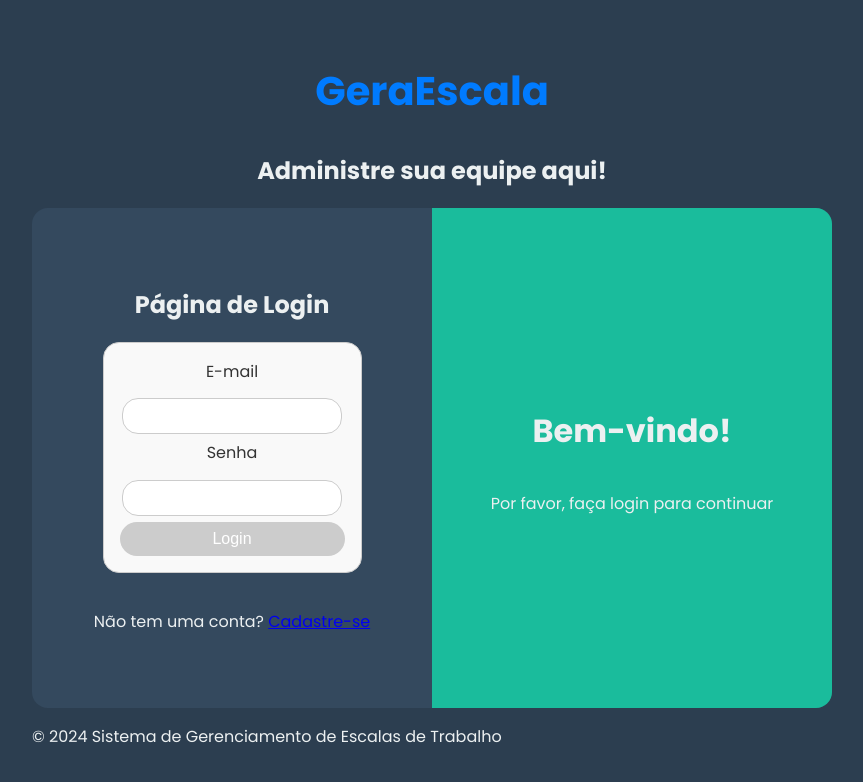
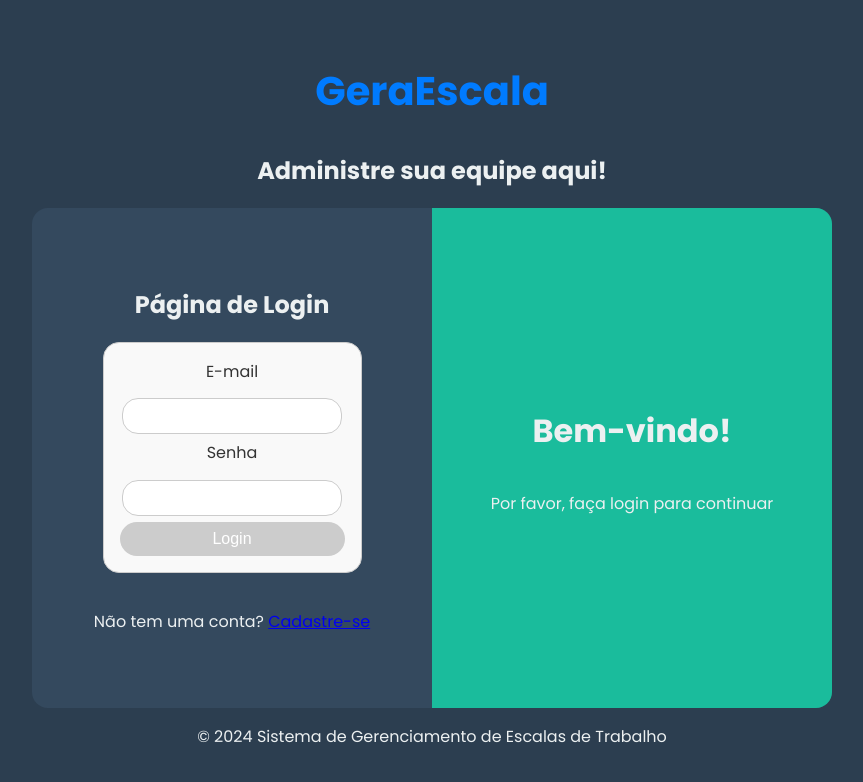
Before and after one commit to KeyssonG/GeraEscala.Js, a React (Create React App) app: page /login in a window 1280 px wide. Shown: the top 782 px of the page, without its empty margins (208-1071 px from the left). Built offline with nearby package versions, Linux system fonts and the light colour scheme.

Commit message:
Correção
Correção da centralização do footer.

```diff
--- a/src/App.js
+++ b/src/App.js
@@ -41,7 +41,7 @@ function App() {
                     {/*Adiciona mais rotas conforme necessário para outras funcionalidades */}
                 </Routes>
                 {/*Rodapé comum para todas as páginas*/}
-                <footer>
+                <footer style={{ textAlign: 'center' }}>
                     <p>© 2024 Sistema de Gerenciamento de Escalas de Trabalho</p>
                 </footer>
             </div>
```
